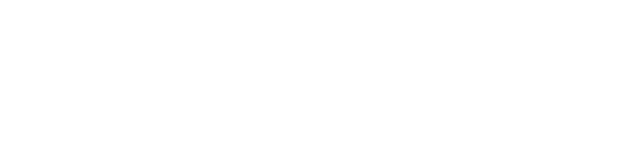
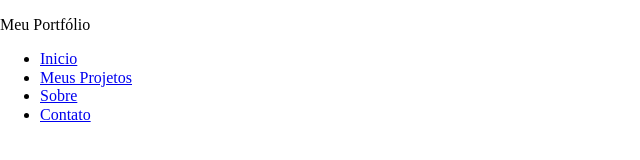
Before and after one commit to renaldofreire/simpleStaticPortfolio-RefStudy, a plain HTML site: page index.html in a window 1280 px wide. Shown: the whole page, without its empty margins (0-640 px from the left). Drawn offline with nearby package versions, Linux system fonts and the light colour scheme.

Commit message:
index updates and create css files

```diff
--- a/index.html
+++ b/index.html
@@ -2,13 +2,35 @@
 <html>
   <head>
     <meta charset="utf-8">
+    <title>Portfólio Renaldo Freire</title>
+    <meta name="description" content="Simples site estático para uso como projeto de estudos.">
+    <meta name="viewport" content="width=device-width, initial-scale=1, shrink-to-fit=no">
 
-
-
+    <link rel="stylesheet" href="css/normalize.css">
+    <link rel="stylesheet" href="css/main.css">
   </head>
 
-
-
-
-
+  <body>
+    <header>
+      <p>Meu Portfólio</p>
+      <nav>
+        <ul>
+          <li>
+            <a href="/">Inicio</a>
+          </li>
+          <li>
+            <a href="#projetos">Meus Projetos</a>
+          </li>
+          <li>
+            <a href="/sobre">Sobre</a>
+          </li>
+          <li>
+            <a href="#contato">Contato</a>
+          </li>
+        </ul>
+      </nav>
+    </header>
+    <main></main>
+    <footer></footer>
+  </body>
 </html>
```
Also changed, not shown: css/main.css (added), css/normalize.css (added).
